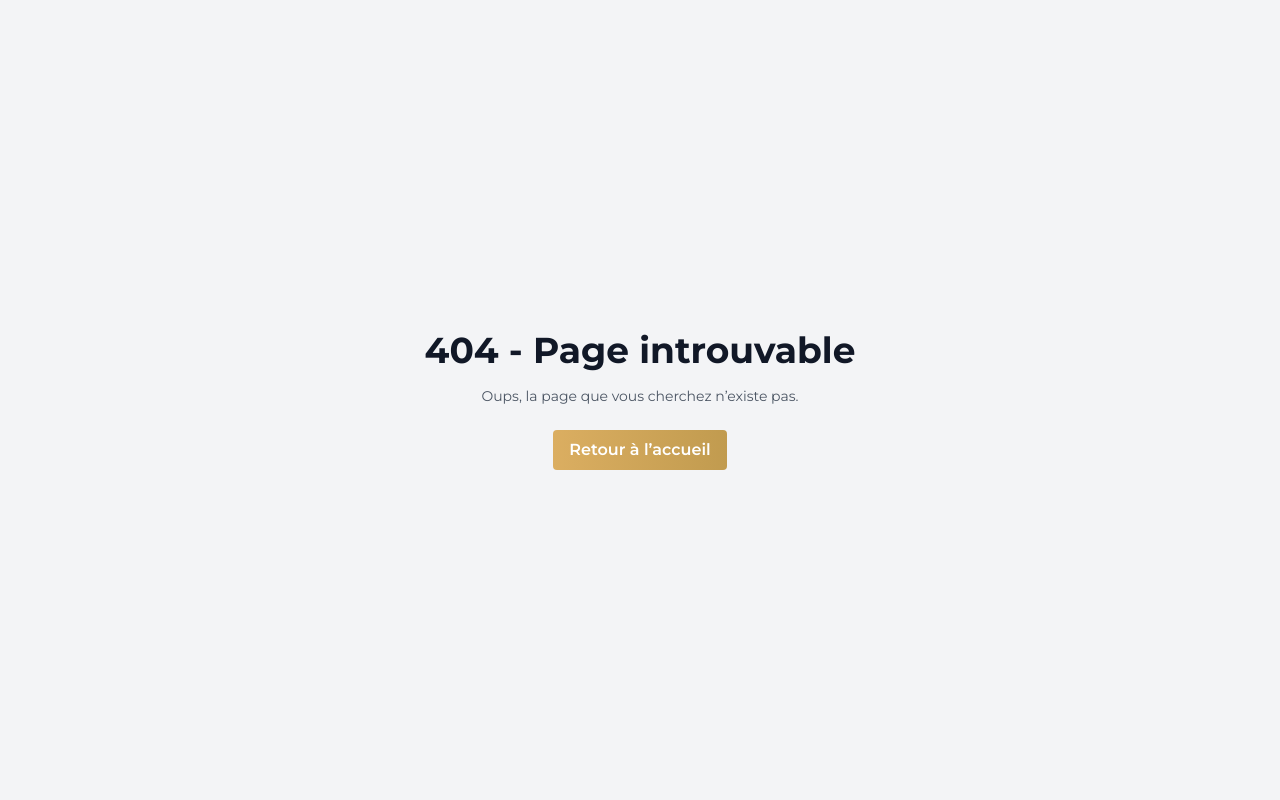
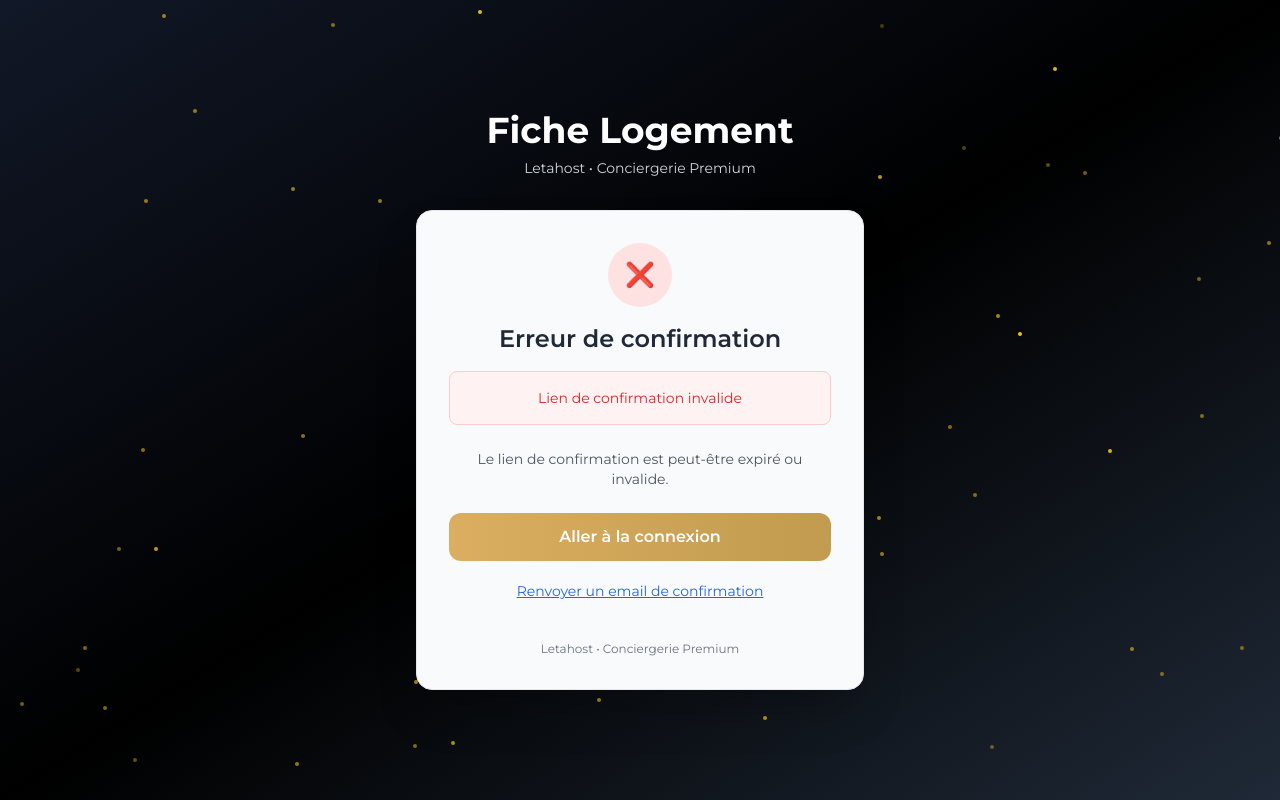
Before and after one commit to INVESTMALIN/fiche-logement_ia-githubcopilot-v1, a React (Vite) app: page /confirm-signup in a window 1280 px wide. Before the commit this address had no page. Built offline with nearby package versions, Linux system fonts and the light colour scheme.

Commit message:
Ajout pages Mot de pass oublié, Confirmation nouveau compte

```diff
--- a/src/App.jsx
+++ b/src/App.jsx
@@ -3,6 +3,7 @@ import Dashboard from './pages/Dashboard'
 import Login from './pages/Login'
 import ResetPassword from './pages/ResetPassword'
 import UpdatePassword from './pages/UpdatePassword'
+import ConfirmSignup from './pages/ConfirmSignup'
 import NotFound from './pages/NotFound'
 import FicheWizard from './pages/FicheWizard'
 import { FormProvider } from './components/FormContext'
@@ -19,6 +20,7 @@ export default function App() {
           <Route path="/login" element={<Login />} />
           <Route path="/reset-password" element={<ResetPassword />} />
           <Route path="/update-password" element={<UpdatePassword />} />
+          <Route path="/confirm-signup" element={<ConfirmSignup />} />
 
           <Route
             path="/"
--- /dev/null
+++ b/src/pages/ConfirmSignup.jsx
@@ -0,0 +1,178 @@
+// src/pages/ConfirmSignup.jsx
+import { useState, useEffect } from 'react'
+import { useNavigate, useSearchParams } from 'react-router-dom'
+import { supabase } from '../lib/supabaseClient'
+import Button from '../components/Button'
+
+export default function ConfirmSignup() {
+  const [loading, setLoading] = useState(true)
+  const [confirmed, setConfirmed] = useState(false)
+  const [error, setError] = useState('')
+  const [searchParams] = useSearchParams()
+  const navigate = useNavigate()
+
+  useEffect(() => {
+    const handleConfirmation = async () => {
+      try {
+        // Récupérer les paramètres de l'URL
+        const token = searchParams.get('token')
+        const type = searchParams.get('type')
+
+        if (!token || type !== 'signup') {
+          throw new Error('Lien de confirmation invalide')
+        }
+
+        // Vérifier la session actuelle pour voir si la confirmation a fonctionné
+        const { data: { session }, error: sessionError } = await supabase.auth.getSession()
+
+        if (sessionError) {
+          throw sessionError
+        }
+
+        if (session?.user?.email_confirmed_at) {
+          // User déjà confirmé et connecté
+          setConfirmed(true)
+        } else {
+          // Tenter de confirmer via l'API (optionnel, Supabase gère automatiquement)
+          const { data, error: confirmError } = await supabase.auth.verifyOtp({
+            token_hash: token,
+            type: 'signup'
+          })
+
+          if (confirmError) {
+            throw confirmError
+          }
+
+          setConfirmed(true)
+        }
+
+      } catch (error) {
+        console.error('Erreur confirmation:', error)
+        setError(error.message || 'Erreur lors de la confirmation du compte')
+      } finally {
+        setLoading(false)
+      }
+    }
+
+    handleConfirmation()
+  }, [searchParams])
+
+  // Écran de chargement
+  if (loading) {
+    return (
+      <div className="min-h-screen bg-gradient-to-br from-gray-900 via-black to-gray-800 flex items-center justify-center">
+        <div className="text-center">
+          <div className="animate-spin rounded-full h-8 w-8 border-b-2 border-yellow-400 mx-auto mb-4"></div>
+          <p className="text-white">Confirmation de votre compte en cours...</p>
+        </div>
+      </div>
+    )
+  }
+
+  return (
+    <div className="min-h-screen bg-gradient-to-br from-gray-900 via-black to-gray-800 relative overflow-hidden">
+      {/* Points scintillants dorés */}
+      <div className="absolute inset-0">
+        {[...Array(50)].map((_, i) => (
+          <div
+            key={i}
+            className="absolute w-1 h-1 bg-yellow-400 rounded-full animate-pulse"
+            style={{
+              left: `${Math.random() * 100}%`,
+              top: `${Math.random() * 100}%`,
+              animationDelay: `${Math.random() * 3}s`,
+              opacity: Math.random() * 0.8 + 0.2
+            }}
+          />
+        ))}
+      </div>
+
+      {/* Contenu principal */}
+      <div className="relative z-10 flex items-center justify-center min-h-screen p-4">
+        <div className="w-full max-w-md">
+          {/* Logo/Titre */}
+          <div className="text-center mb-8">
+            <h1 className="text-4xl font-bold text-white mb-2">
+              Fiche Logement
+            </h1>
+            <p className="text-gray-300">
+              Letahost • Conciergerie Premium
+            </p>
+          </div>
+
+          {/* Box de confirmation */}
+          <div className="bg-gray-50 p-8 rounded-2xl shadow-2xl border border-gray-200">
+
+            {/* Cas de succès */}
+            {confirmed && !error && (
+              <div className="text-center">
+                <div className="mb-6">
+                  <div className="w-16 h-16 bg-green-100 rounded-full flex items-center justify-center mx-auto mb-4">
+                    <span className="text-2xl">✅</span>
+                  </div>
+                  <h2 className="text-2xl font-semibold text-gray-800 mb-4">
+                    Compte confirmé !
+                  </h2>
+                  <p className="text-gray-600 text-sm mb-6">
+                    Votre adresse email a été confirmée avec succès.
+                    Vous pouvez maintenant vous connecter à l'application Fiches logement.
+                  </p>
+                </div>
+
+                <Button
+                  onClick={() => navigate('/login')}
+                  className="w-full py-3 bg-gradient-to-r from-yellow-400 to-yellow-600 text-black font-semibold rounded-xl hover:from-yellow-500 hover:to-yellow-700 transition-all duration-200"
+                >
+                  Me connecter
+                </Button>
+              </div>
+            )}
+
+            {/* Cas d'erreur */}
+            {error && (
+              <div className="text-center">
+                <div className="mb-6">
+                  <div className="w-16 h-16 bg-red-100 rounded-full flex items-center justify-center mx-auto mb-4">
+                    <span className="text-2xl">❌</span>
+                  </div>
+                  <h2 className="text-2xl font-semibold text-gray-800 mb-4">
+                    Erreur de confirmation
+                  </h2>
+                  <div className="p-4 bg-red-50 border border-red-200 rounded-lg mb-6">
+                    <p className="text-red-600 text-sm">{error}</p>
+                  </div>
+                  <p className="text-gray-600 text-sm mb-6">
+                    Le lien de confirmation est peut-être expiré ou invalide.
+                  </p>
+                </div>
+
+                <div className="space-y-3">
+                  <Button
+                    onClick={() => navigate('/login')}
+                    className="w-full py-3 bg-gradient-to-r from-yellow-400 to-yellow-600 text-black font-semibold rounded-xl hover:from-yellow-500 hover:to-yellow-700 transition-all duration-200"
+                  >
+                    Aller à la connexion
+                  </Button>
+
+                  <button
+                    onClick={() => navigate('/reset-password')}
+                    className="w-full py-2 text-blue-600 hover:text-blue-700 underline text-sm"
+                  >
+                    Renvoyer un email de confirmation
+                  </button>
+                </div>
+              </div>
+            )}
+
+            {/* Footer */}
+            <div className="mt-8 text-center">
+              <p className="text-xs text-gray-500">
+                Letahost • Conciergerie Premium
+              </p>
+            </div>
+          </div>
+        </div>
+      </div>
+    </div>
+  )
+}
```
